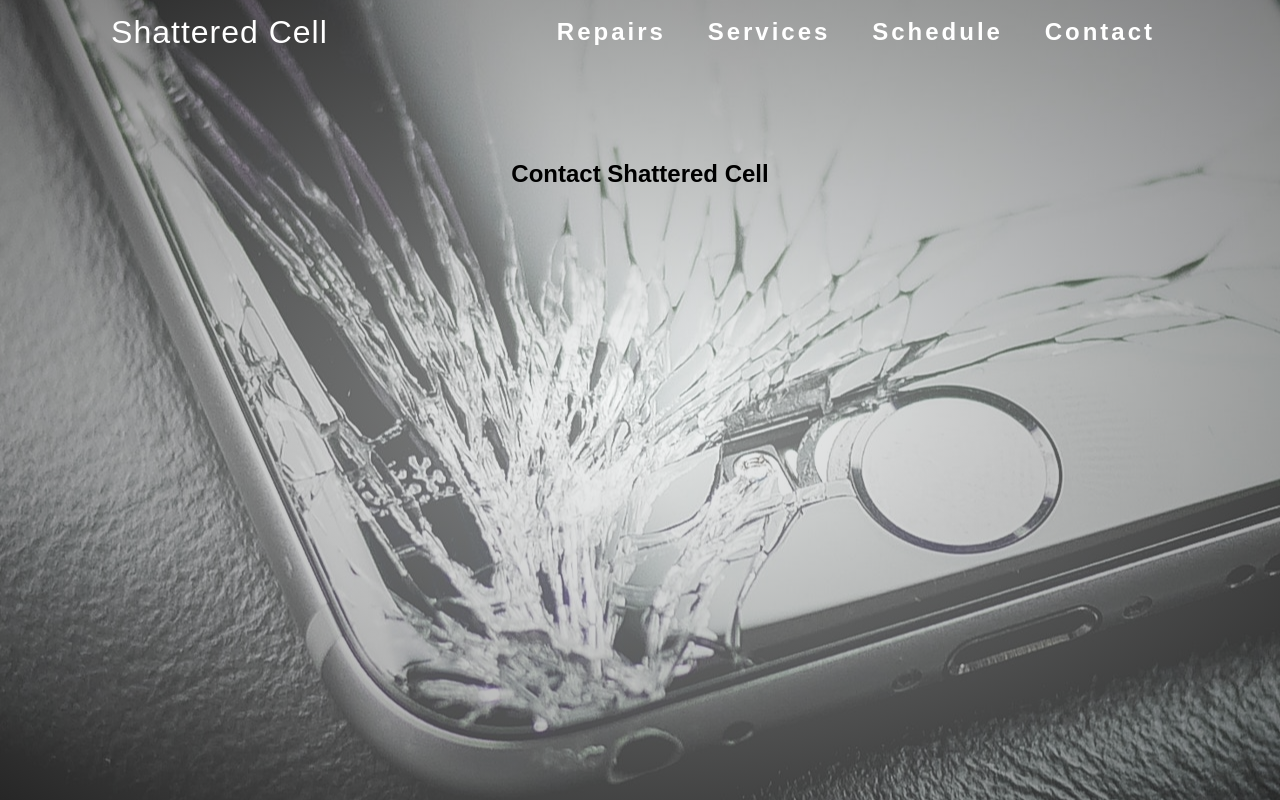
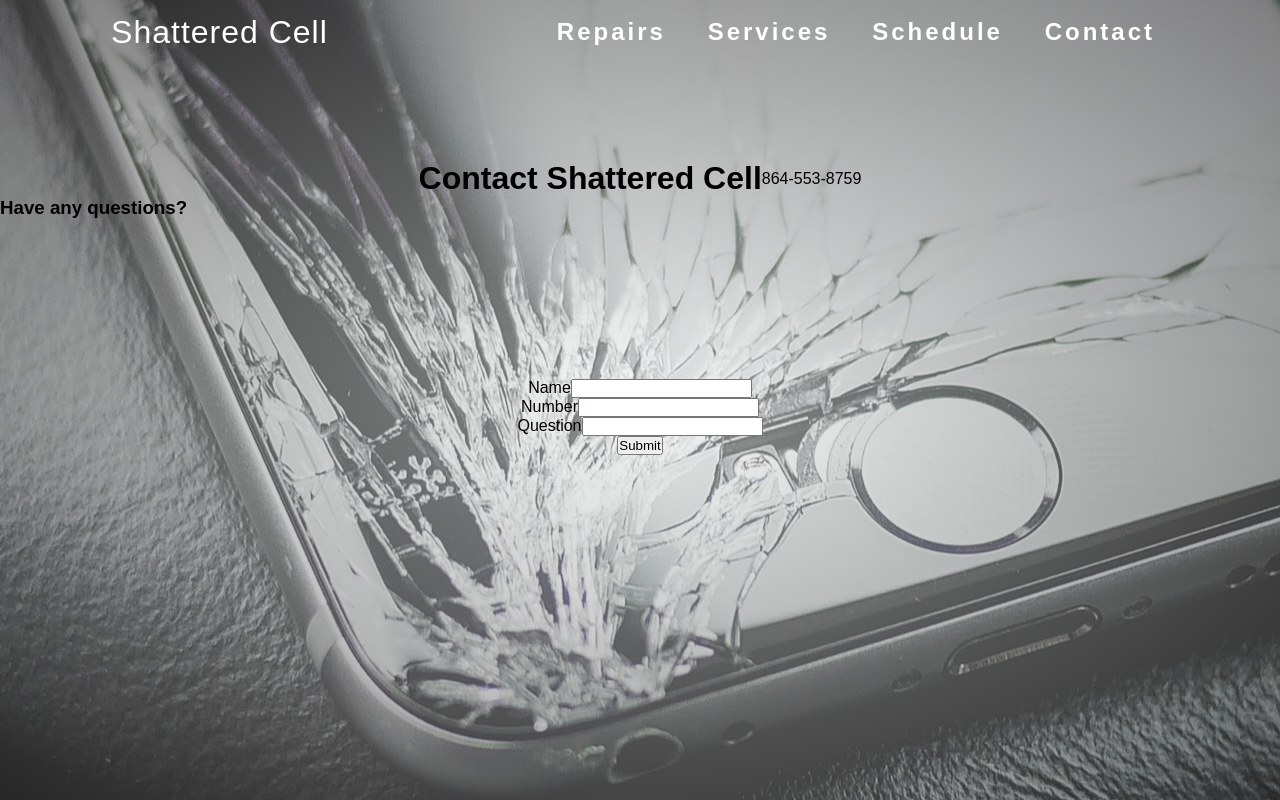
Before and after one commit to DeLaCruz26/ShatteredCell, a React (Create React App) app: page /contact in a window 1280 px wide. Built offline with nearby package versions, Linux system fonts and the light colour scheme.

Commit message:
added form to contact page

```diff
--- a/src/App.css
+++ b/src/App.css
@@ -138,6 +138,19 @@ nav {
   padding-top: 10rem;
 }
 
+.header span {
+  display: flex;
+  position: relative;
+}
+
+.form {
+  display: flex;
+  margin-top: 10rem;
+  flex-direction: column;
+  align-items: center;
+  justify-content: center;
+}
+
 @media screen and (max-width: 1020px) {
   body {
     overflow-x: hidden;
--- a/src/components/Contact.js
+++ b/src/components/Contact.js
@@ -1,18 +1,53 @@
-import React from 'react'
+import React, { Component } from 'react'
 import '../App.css'
 
-export default function Contact() {
+export default class Contact extends Component {
+    state = {
+        name: '',
+        number: null,
+        question: ''
+    }
+
+    handleChange = event => {
+        this.setState({
+            [event.target.name]: event.target.value
+        })
+    }
+
+    handleSubmit = event => {
+        event.preventDefault()
+        this.setState({
+            name: '',
+            number: null,
+            question: ''
+        })
+    }
+
+    render() {
         return (
             <div>
                 <div className='header'>
-               <h2>Contact Shattered Cell</h2>
-               <p></p>
+                    <h1>Contact Shattered Cell</h1>
+                    <div className='contact'>
+                        <p>864-553-8759</p>
+                    </div>
                 </div>
                 <div>
-               <form>
-
+                    <h3>Have any questions?</h3>
+                    <form className='form' onSubmit={this.handleSubmit}>
+                        <label> Name
+                            <input type='text' name='name' value={this.state.name} onChange={this.handleChange} />
+                        </label>
+                        <label>Number
+                            <input type='number' name='number' value={this.state.number} onChange={this.handleChange} />
+                        </label>
+                        <label>Question
+                            <input type='description' name='question' value={this.state.question} onChange={this.handleChange} />
+                        </label>
+                        <input type='submit' value='Submit' />
                     </form>
                 </div>
             </div>
         )
     }
+}
```
Lines whose indentation alone changed are shown as unchanged.
